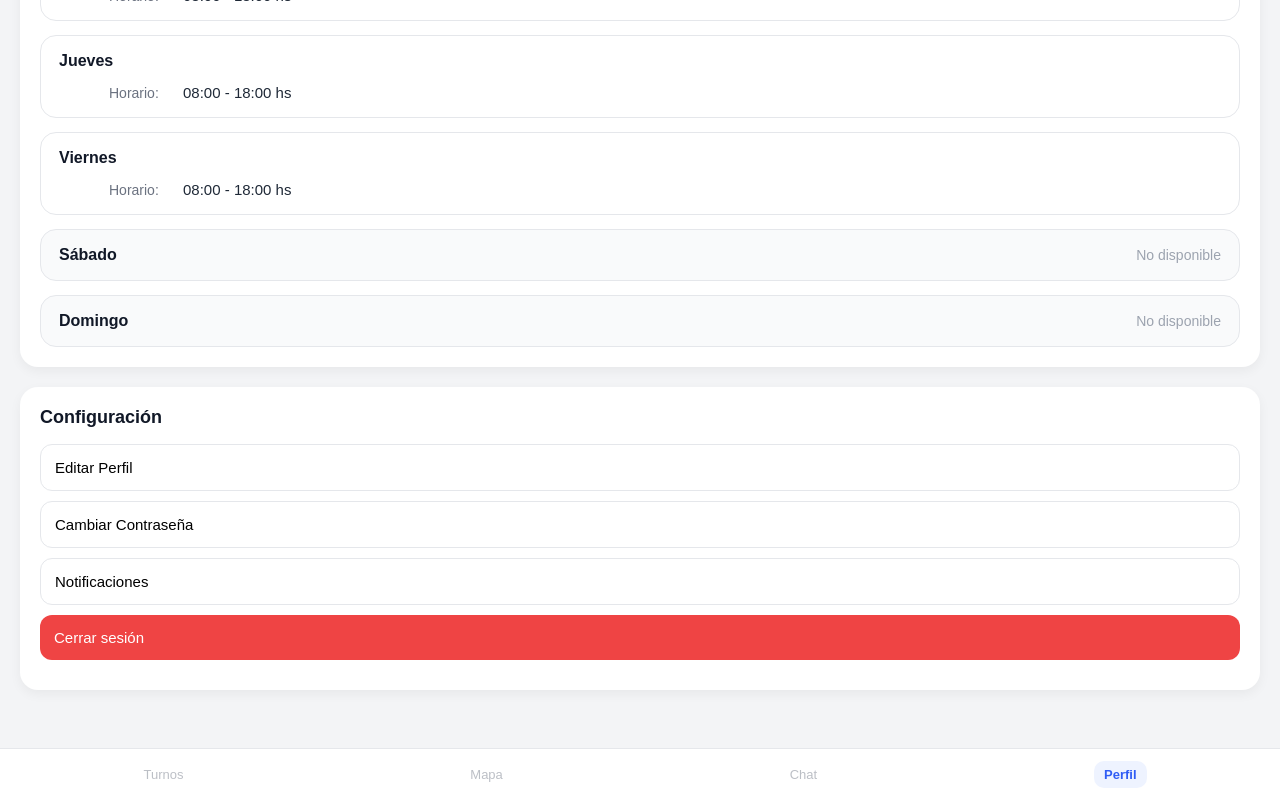
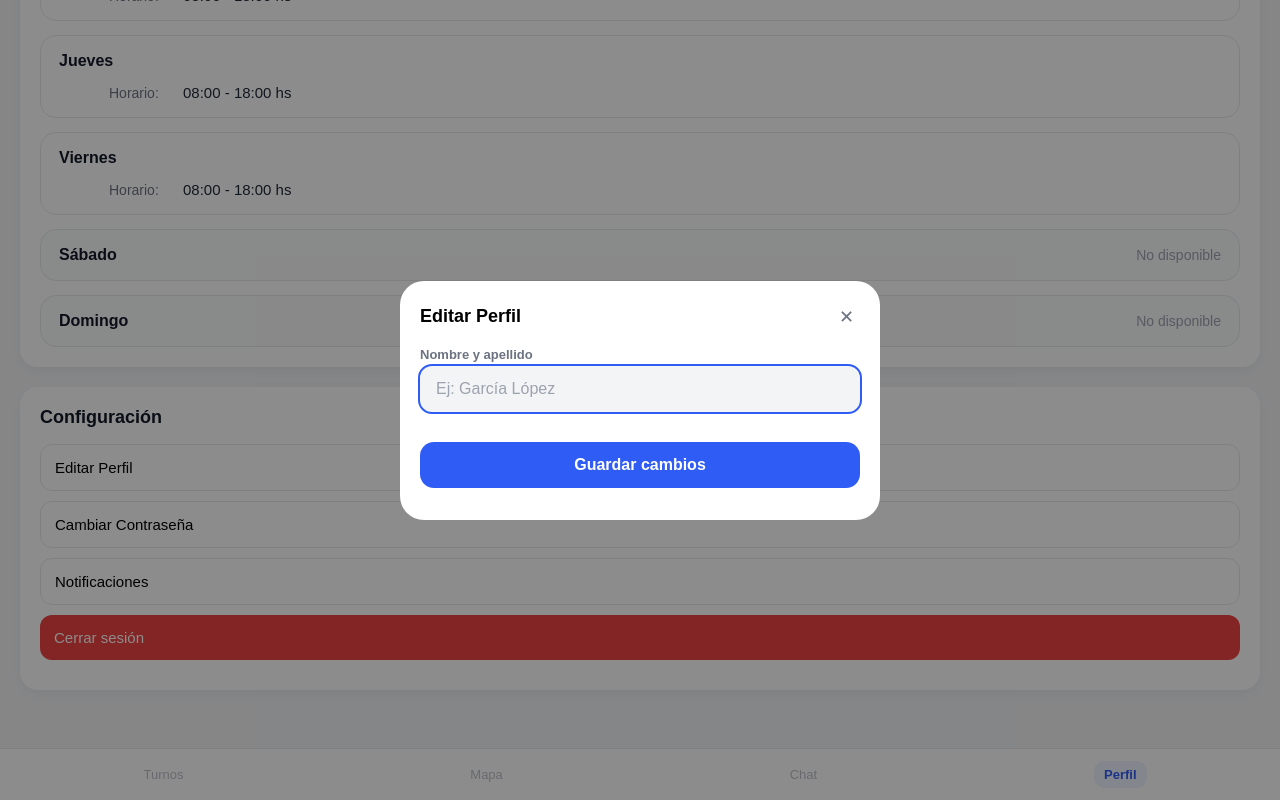
Before and after one commit to TMartinez0744/Med-Now, a React (Vite) app in the folder frontend/: page /doctor/dashboard in a window 1280 px wide. Both pictures are taken after a click on the button "Editar Perfil". Shown: the part 1266-2066 px from the top of the page. Built offline with nearby package versions, Linux system fonts and the light colour scheme; no server answers.

Commit message:
feat: add edit profile modal for doctor and patient, improve DNI login normalization

```diff
--- a/frontend/src/pages/DoctorDashboardPage.tsx
+++ b/frontend/src/pages/DoctorDashboardPage.tsx
@@ -4,7 +4,8 @@ import personIcon from "../assets/person.svg";
 import biotechIcon from "../assets/biotech.svg";
 import locationIcon from "../assets/location_on.svg";
 import clockIcon from "../assets/access_time.svg";
-import { useState, useEffect } from "react";
+import React, { useState, useEffect } from "react";
+import { supabase } from "../lib/supabase";
 
 const API = "http://localhost:3000/api";
 
@@ -67,12 +68,35 @@ function DoctorDashboardPage() {
     const capitalize = (text: string) =>
         text.charAt(0).toUpperCase() + text.slice(1).toLowerCase();
 
-    const rawName = doctorData.nombre_apellido ?? "";
-    const doctorName = rawName
-        ? rawName.match(/^Dr[a]?\./i) ? rawName : `Dr. ${rawName}`
-        : doctorData.licenseNumber
-        ? `Dr. Matrícula ${doctorData.licenseNumber}`
-        : "Dr. Usuario";
+    const buildDoctorName = (raw: string) =>
+        raw
+            ? raw.match(/^Dr[a]?\./i) ? raw : `Dr. ${raw}`
+            : doctorData.licenseNumber
+            ? `Dr. Matrícula ${doctorData.licenseNumber}`
+            : "Dr. Usuario";
+
+    const [displayName, setDisplayName] = useState(buildDoctorName(doctorData.nombre_apellido ?? ""));
+    const [showEditProfileModal, setShowEditProfileModal] = useState(false);
+    const [draftNombre, setDraftNombre] = useState(doctorData.nombre_apellido ?? "");
+    const [savingName, setSavingName] = useState(false);
+
+    const saveProfileName = async () => {
+        if (!draftNombre.trim()) return;
+        setSavingName(true);
+        const { error } = await supabase
+            .from("profiles")
+            .update({ nombre_apellido: draftNombre.trim() })
+            .eq("id", medicoId);
+        if (!error) {
+            const updated = { ...doctorData, nombre_apellido: draftNombre.trim() };
+            localStorage.setItem("doctorData", JSON.stringify(updated));
+            setDisplayName(buildDoctorName(draftNombre.trim()));
+            setShowEditProfileModal(false);
+        } else {
+            alert("Error al guardar: " + error.message);
+        }
+        setSavingName(false);
+    };
 
     const doctorLicense = doctorData.licenseNumber
         ? `Matrícula: ${doctorData.licenseNumber}`
@@ -292,7 +316,7 @@ function DoctorDashboardPage() {
                     <img src={personIcon} alt="Usuario" className="avatar-icon" />
                 </div>
                 <div>
-                    <h2 className="dashboard-name">{doctorName}</h2>
+                    <h2 className="dashboard-name">{displayName}</h2>
                     <p className="dashboard-sub">{doctorLicense}</p>
                 </div>
             </div>
@@ -390,7 +414,7 @@ function DoctorDashboardPage() {
                     </div>
 
                     <div className="options-grid">
-                        {SPECIALTIES.map((spec) => (
+                        {[...new Set([...SPECIALTIES, ...specialties])].map((spec) => (
                             <label
                                 key={spec}
                                 className={`option-card ${specialties.includes(spec) ? "selected" : ""}`}
@@ -427,7 +451,7 @@ function DoctorDashboardPage() {
                     </div>
 
                     <div className="options-grid">
-                        {HOSPITALS.map((hospital) => (
+                        {[...new Set([...HOSPITALS, ...hospitals])].map((hospital) => (
                             <label
                                 key={hospital}
                                 className={`option-card ${hospitals.includes(hospital) ? "selected" : ""}`}
@@ -562,7 +586,7 @@ function DoctorDashboardPage() {
 
             <div className="dashboard-card">
                 <h3>Configuración</h3>
-                <button className="dashboard-button">Editar Perfil</button>
+                <button className="dashboard-button" onClick={() => { setDraftNombre(doctorData.nombre_apellido ?? ""); setShowEditProfileModal(true); }}>Editar Perfil</button>
                 <button className="dashboard-button">Cambiar Contraseña</button>
                 <button className="dashboard-button">Notificaciones</button>
                 <button className="dashboard-button logout" onClick={handleLogout}>
@@ -571,8 +595,66 @@ function DoctorDashboardPage() {
             </div>
 
             <Navbar role="doctor" />
+
+            {/* modal editar perfil */}
+            {showEditProfileModal && (
+                <div style={overlayStyle} onClick={() => setShowEditProfileModal(false)}>
+                    <div style={modalStyle} onClick={(e) => e.stopPropagation()}>
+                        <div style={modalHeaderStyle}>
+                            <h3 style={{ margin: 0, fontSize: 18 }}>Editar Perfil</h3>
+                            <button onClick={() => setShowEditProfileModal(false)} style={closeBtnStyle}>✕</button>
+                        </div>
+                        <label style={{ fontSize: 13, color: "#6b7280", fontWeight: 600, display: "block", marginBottom: 4 }}>Nombre y apellido</label>
+                        <input
+                            className="auth-input"
+                            placeholder="Ej: García López"
+                            value={draftNombre}
+                            onChange={(e) => setDraftNombre(e.target.value)}
+                            style={{ marginBottom: 20 }}
+                            autoFocus
+                        />
+                        <button className="auth-button" onClick={saveProfileName} disabled={savingName}>
+                            {savingName ? "Guardando..." : "Guardar cambios"}
+                        </button>
+                    </div>
+                </div>
+            )}
         </div>
     );
 }
 
+const overlayStyle: React.CSSProperties = {
+    position: "fixed",
+    inset: 0,
+    background: "rgba(0,0,0,0.45)",
+    display: "flex",
+    alignItems: "center",
+    justifyContent: "center",
+    zIndex: 200,
+    padding: "20px",
+};
+
+const modalStyle: React.CSSProperties = {
+    background: "white",
+    width: "100%",
+    maxWidth: 480,
+    borderRadius: "24px",
+    padding: "24px 20px 32px",
+};
+
+const modalHeaderStyle: React.CSSProperties = {
+    display: "flex",
+    alignItems: "center",
+    justifyContent: "space-between",
+    marginBottom: 18,
+};
+
+const closeBtnStyle: React.CSSProperties = {
+    background: "none",
+    border: "none",
+    fontSize: 18,
+    cursor: "pointer",
+    color: "#6b7280",
+};
+
 export default DoctorDashboardPage;
--- a/frontend/src/pages/PatientDashboardPage.tsx
+++ b/frontend/src/pages/PatientDashboardPage.tsx
@@ -63,10 +63,35 @@ function PatientDashboardPage() {
         return text.charAt(0).toUpperCase() + text.slice(1).toLowerCase();
     };
 
-    const patientName =
+    const [displayName, setDisplayName] = useState(
         patientData.name && patientData.lastName
             ? `${capitalize(patientData.name)} ${capitalize(patientData.lastName)}`
-            : "Usuario";
+            : "Usuario"
+    );
+
+    const [showEditProfileModal, setShowEditProfileModal] = useState(false);
+    const [draftName, setDraftName] = useState(patientData.name ?? "");
+    const [draftLastName, setDraftLastName] = useState(patientData.lastName ?? "");
+    const [savingName, setSavingName] = useState(false);
+
+    const saveProfileName = async () => {
+        if (!draftName.trim()) return;
+        setSavingName(true);
+        const nombreCompleto = `${draftName.trim()} ${draftLastName.trim()}`.trim();
+        const { error } = await supabase
+            .from("profiles")
+            .update({ nombre_apellido: nombreCompleto })
+            .eq("id", patientData.id);
+        if (!error) {
+            const updated = { ...patientData, name: draftName.trim(), lastName: draftLastName.trim(), nombre_apellido: nombreCompleto };
+            localStorage.setItem("patientData", JSON.stringify(updated));
+            setDisplayName(`${capitalize(draftName.trim())} ${capitalize(draftLastName.trim())}`);
+            setShowEditProfileModal(false);
+        } else {
+            alert("Error al guardar: " + error.message);
+        }
+        setSavingName(false);
+    };
 
     // estado obra social
     const [obraSocial, setObraSocial] = useState("OSDE");
@@ -229,7 +254,7 @@ function PatientDashboardPage() {
                     <img src={personIcon} alt="Usuario" className="avatar-icon" />
                 </div>
                 <div>
-                    <h2 className="dashboard-name">{patientName}</h2>
+                    <h2 className="dashboard-name">{displayName}</h2>
                     <p className="dashboard-sub">
                         DNI: {patientData.dni || "No disponible"}
                     </p>
@@ -414,7 +439,7 @@ function PatientDashboardPage() {
             {/* ── Card Configuración ── */}
             <div className="dashboard-card">
                 <h3>Configuración</h3>
-                <button className="dashboard-button">Editar Perfil</button>
+                <button className="dashboard-button" onClick={() => { setDraftName(patientData.name ?? ""); setDraftLastName(patientData.lastName ?? ""); setShowEditProfileModal(true); }}>Editar Perfil</button>
                 <button className="dashboard-button">Cambiar Contraseña</button>
                 <button className="dashboard-button">Notificaciones</button>
                 <button className="dashboard-button logout" onClick={handleLogout}>
@@ -477,6 +502,37 @@ function PatientDashboardPage() {
                                 ))
                             )}
                         </div>
+                    </div>
+                </div>
+            )}
+
+            {/* modal editar perfil */}
+            {showEditProfileModal && (
+                <div style={overlayStyle} onClick={() => setShowEditProfileModal(false)}>
+                    <div style={modalStyle} onClick={(e) => e.stopPropagation()}>
+                        <div style={modalHeaderStyle}>
+                            <h3 style={{ margin: 0, fontSize: 18 }}>Editar Perfil</h3>
+                            <button onClick={() => setShowEditProfileModal(false)} style={closeBtnStyle}>✕</button>
+                        </div>
+                        <label style={{ fontSize: 13, color: "#6b7280", fontWeight: 600, display: "block", marginBottom: 4 }}>Nombre</label>
+                        <input
+                            className="auth-input"
+                            placeholder="Nombre"
+                            value={draftName}
+                            onChange={(e) => setDraftName(e.target.value)}
+                            style={{ marginBottom: 12 }}
+                        />
+                        <label style={{ fontSize: 13, color: "#6b7280", fontWeight: 600, display: "block", marginBottom: 4 }}>Apellido</label>
+                        <input
+                            className="auth-input"
+                            placeholder="Apellido"
+                            value={draftLastName}
+                            onChange={(e) => setDraftLastName(e.target.value)}
+                            style={{ marginBottom: 20 }}
+                        />
+                        <button className="auth-button" onClick={saveProfileName} disabled={savingName}>
+                            {savingName ? "Guardando..." : "Guardar cambios"}
+                        </button>
                     </div>
                 </div>
             )}
--- a/frontend/src/pages/PatientRegisterPage.tsx
+++ b/frontend/src/pages/PatientRegisterPage.tsx
@@ -103,6 +103,7 @@ function PatientRegisterPage() {
                             id="patient-dni"
                             className="auth-input"
                             type="text"
+                            inputMode="numeric"
                             value={dni}
                             onChange={(e) => {
                                 const value = e.target.value.replace(/\D/g, "");
```
Also changed, not shown: 1 other file (tests, documents, lock files or other folders).
